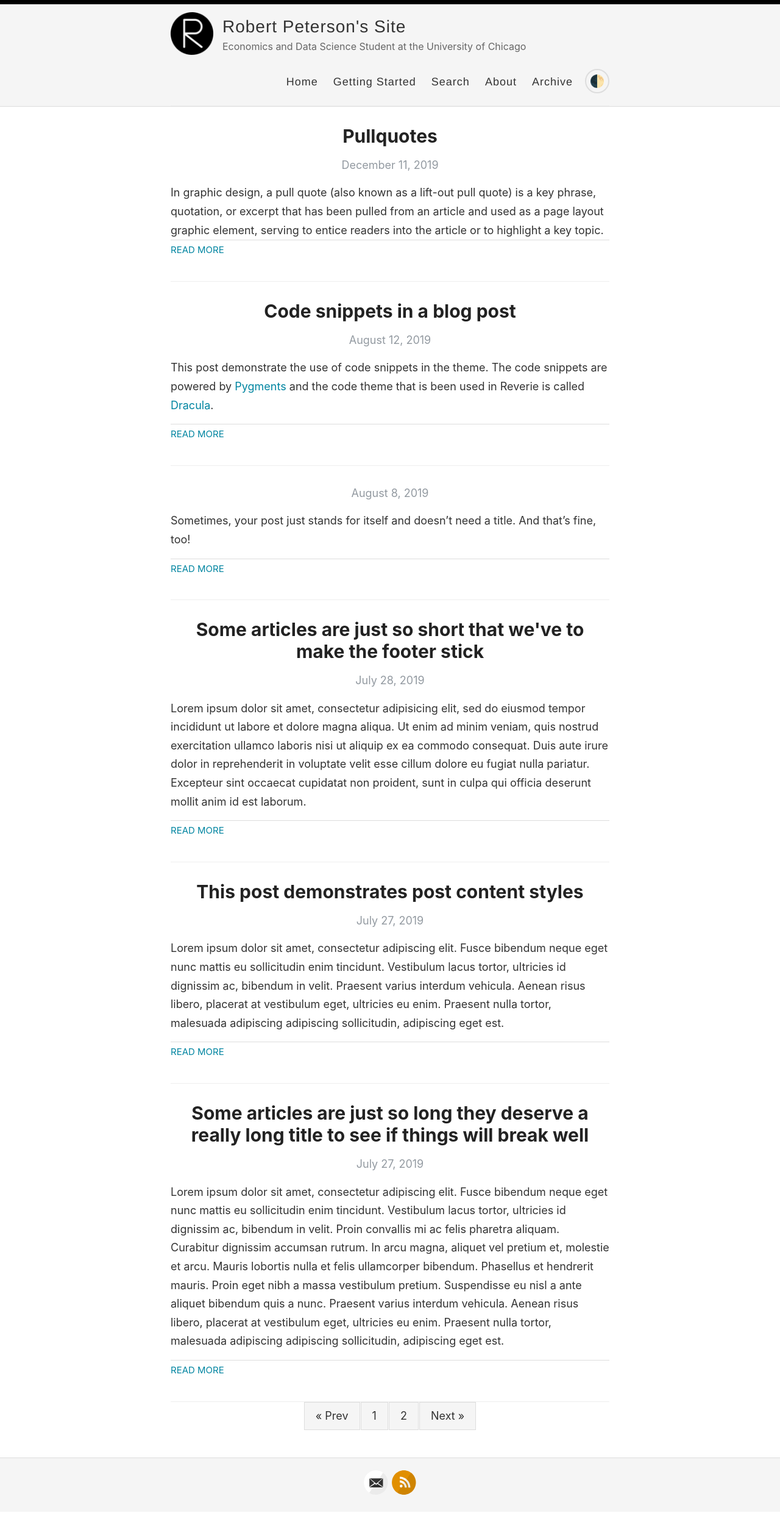
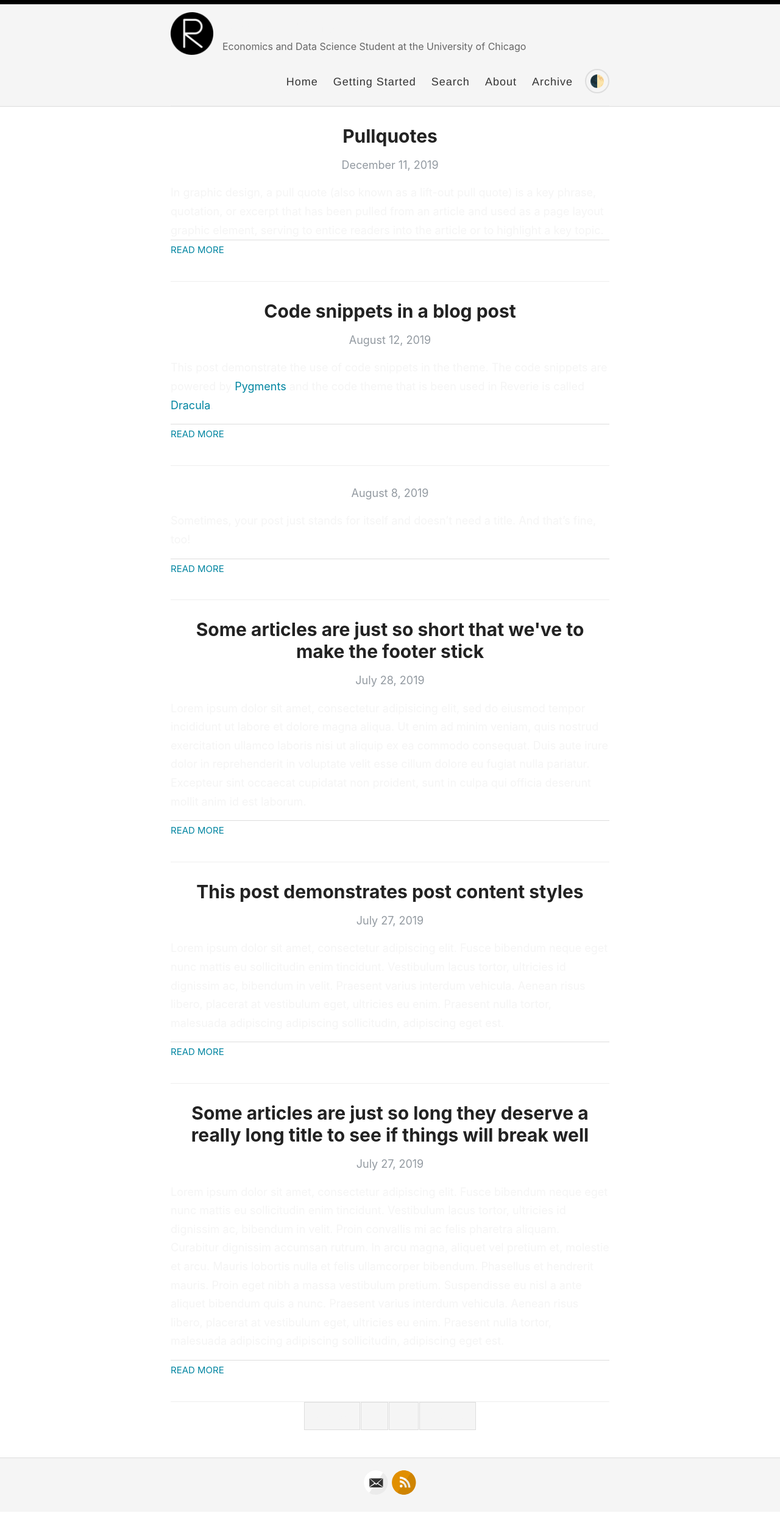
Before and after one commit to RobfPeterson/RobfPeterson.github.io, a Jekyll site: the page built from index.html, in a window 1280 px wide. Shown: the whole page at 61% size. Built offline with Jekyll 4.4.1, drawn with Linux system fonts in a browser that asks for light colours; the list of posts is cut into pages by our own code.

Commit message:
Update style.scss

```diff
--- a/assets/style.scss
+++ b/assets/style.scss
@@ -1152,7 +1152,7 @@ Modules - reusable parts of our design
 
 :root {
   --bg-color: #ffffff;
-  --text-color: #333333;
+  --text-color: #f5f5f5;
   --secondary-bg: #f5f5f5;
   --border-color: #ddd;
   --link-color: #0085a1;
```
